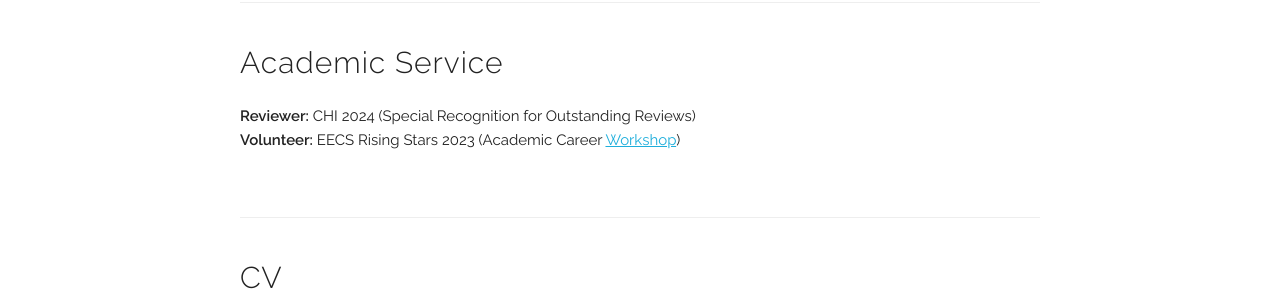
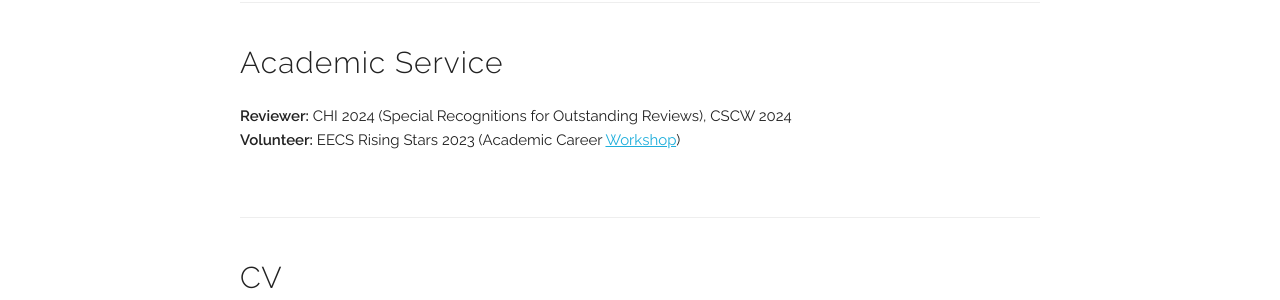
Before and after one commit to mittalshravika/mittalshravika.github.io, a Jekyll site: the page built from index.html, in a window 1280 px wide and 900 px high, scrolled down 1880 px. Shown: the part 308-608 px from the top of the window. Built offline with Jekyll 4.4.1, drawn with Linux system fonts in a browser that asks for light colours; some web fonts are replaced.

Commit message:
Update index.html

```diff
--- a/index.html
+++ b/index.html
@@ -302,7 +302,7 @@ title: Home
 <div class="docs-section" id="service">
   <h4>Academic Service</h4>
   <p>
-    <b>Reviewer:</b> CHI 2024 (Special Recognition for Outstanding Reviews)
+    <b>Reviewer:</b> CHI 2024 (Special Recognitions for Outstanding Reviews), CSCW 2024
     <br>
     <b>Volunteer:</b> EECS Rising Stars 2023 (Academic Career <a href="https://eecsrisingstars2023.cc.gatech.edu/" target="_blank">Workshop</a>)
   </p>
```
